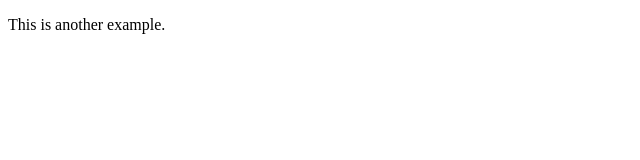
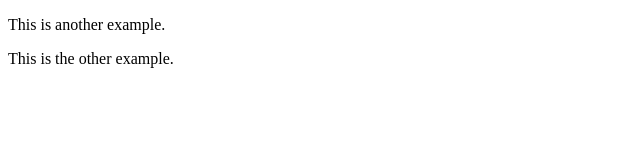
Before and after one commit to Bosohyun/bosohyun-week01, a plain HTML site: page index.html in a window 1280 px wide. Shown: the whole page, without its empty margins (0-640 px from the left). Drawn offline with Linux system fonts and the light colour scheme.

Commit message:
Update index.html

```diff
--- a/index.html
+++ b/index.html
@@ -8,5 +8,6 @@
 </head>
 <body>
     <p>This is another example.</p>
+    <p>This is the other example.</p>
 </body>
 </html>
```
